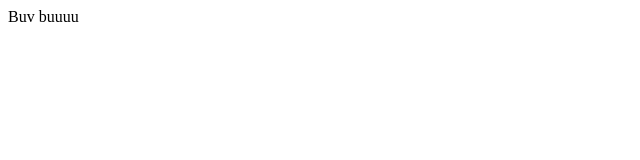
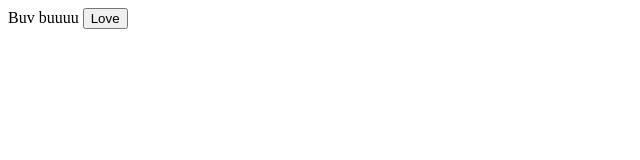
Before and after one commit to SorrawitRUNGRUJEE/cc15gitflowWorkflow, a plain HTML site: page index.html in a window 1280 px wide. Shown: the whole page, without its empty margins (0-640 px from the left). Drawn offline with Linux system fonts and the light colour scheme.

Commit message:
add button

```diff
--- a/index.html
+++ b/index.html
@@ -7,5 +7,6 @@
   </head>
   <body>
     <span>Buv buuuu</span>
+    <button>Love</button>
   </body>
 </html>
```
